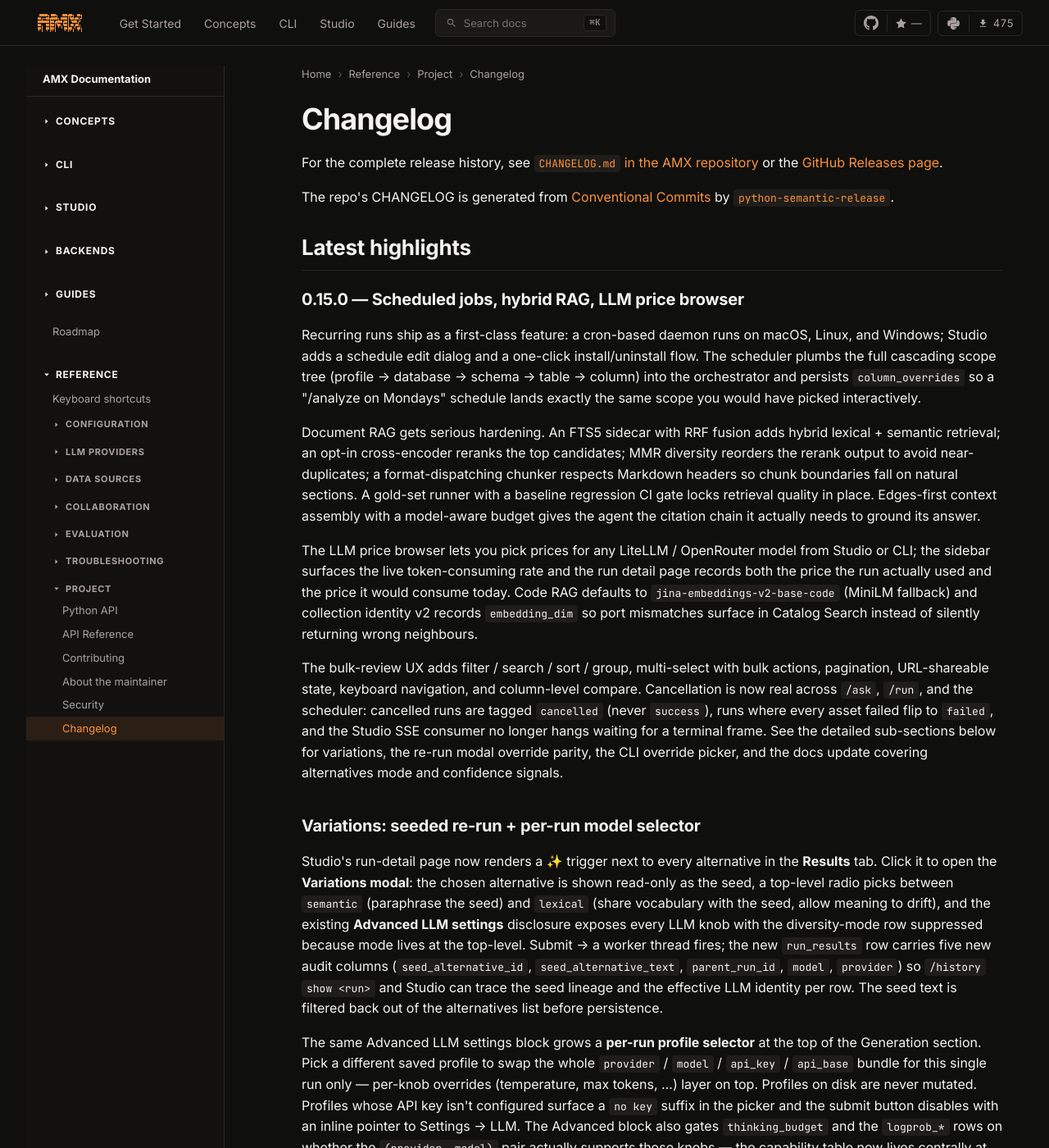
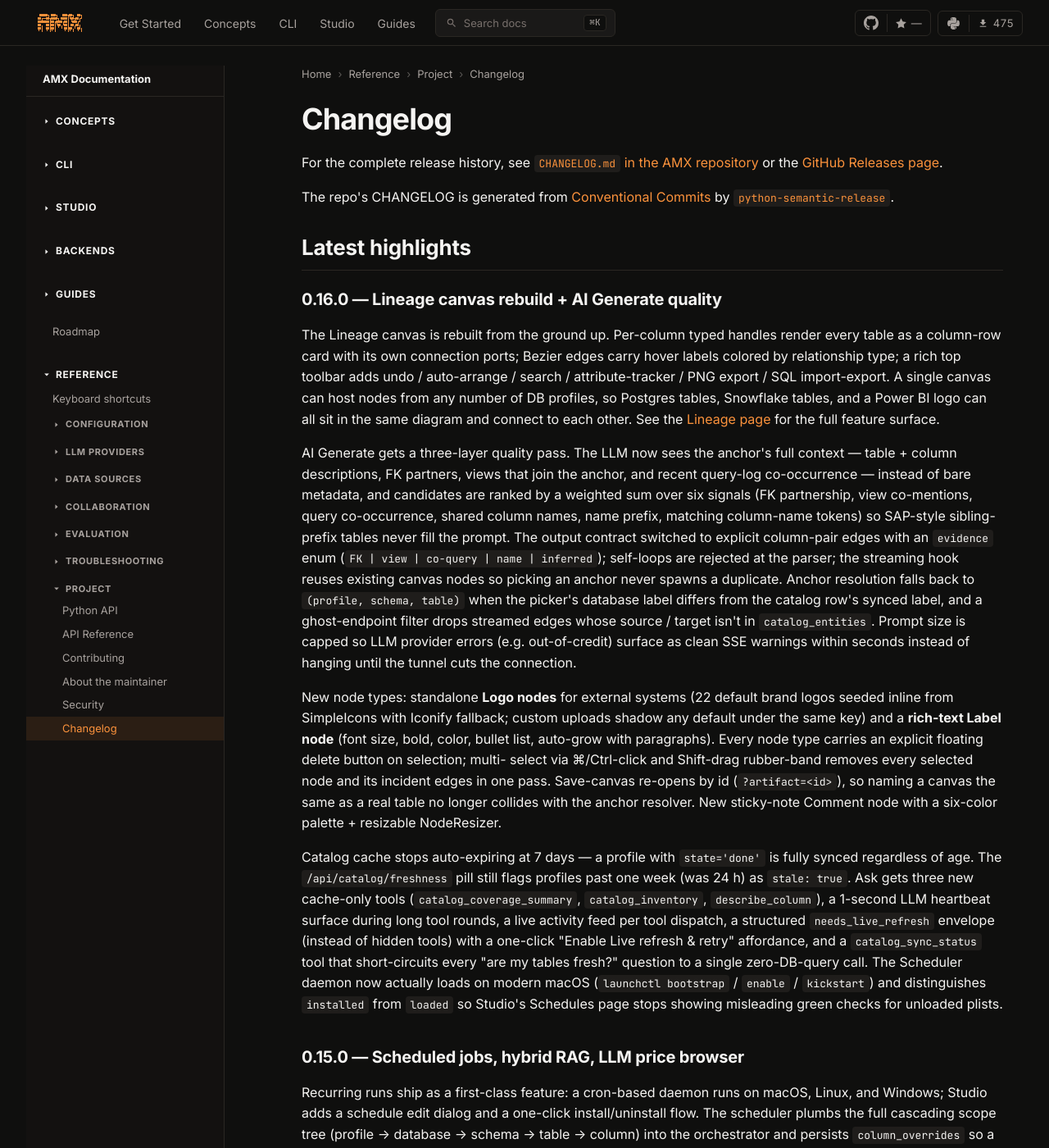
Before and after one commit to omeryasirkucuk/amx-docs, an MkDocs documentation site: the page built from docs/changelog.md, in a window 1280 px wide and 1400 px high. Shown: the whole window at 82% size. Built offline with MkDocs 1.6.1 and Material for MkDocs 9.7.7, drawn with Linux system fonts in a browser that asks for light colours; comment, search, counter and statistics services are not loaded.

Commit message:
docs: add Lineage page + 0.16.0 highlights (canvas rebuild + AI Generate quality)

```diff
--- a/docs/changelog.md
+++ b/docs/changelog.md
@@ -7,6 +7,65 @@
 by [`python-semantic-release`](https://python-semantic-release.readthedocs.io/).
 
 ## Latest highlights
+
+### 0.16.0 — Lineage canvas rebuild + AI Generate quality
+
+The Lineage canvas is rebuilt from the ground up. Per-column typed
+handles render every table as a column-row card with its own
+connection ports; Bezier edges carry hover labels colored by
+relationship type; a rich top toolbar adds undo / auto-arrange /
+search / attribute-tracker / PNG export / SQL import-export. A
+single canvas can host nodes from any number of DB profiles, so
+Postgres tables, Snowflake tables, and a Power BI logo can all
+sit in the same diagram and connect to each other. See the
+[Lineage page](studio/lineage.md) for the full feature surface.
+
+AI Generate gets a three-layer quality pass. The LLM now sees the
+anchor's full context — table + column descriptions, FK partners,
+views that join the anchor, and recent query-log co-occurrence —
+instead of bare metadata, and candidates are ranked by a weighted
+sum over six signals (FK partnership, view co-mentions, query
+co-occurrence, shared column names, name prefix, matching
+column-name tokens) so SAP-style sibling-prefix tables never fill
+the prompt. The output contract switched to explicit column-pair
+edges with an `evidence` enum (`FK | view | co-query | name |
+inferred`); self-loops are rejected at the parser; the streaming
+hook reuses existing canvas nodes so picking an anchor never spawns
+a duplicate. Anchor resolution falls back to `(profile, schema,
+table)` when the picker's database label differs from the catalog
+row's synced label, and a ghost-endpoint filter drops streamed
+edges whose source / target isn't in `catalog_entities`. Prompt
+size is capped so LLM provider errors (e.g. out-of-credit) surface
+as clean SSE warnings within seconds instead of hanging until the
+tunnel cuts the connection.
+
+New node types: standalone **Logo nodes** for external systems
+(22 default brand logos seeded inline from SimpleIcons with
+Iconify fallback; custom uploads shadow any default under the
+same key) and a **rich-text Label node** (font size, bold,
+color, bullet list, auto-grow with paragraphs). Every node type
+carries an explicit floating delete button on selection; multi-
+select via ⌘/Ctrl-click and Shift-drag rubber-band removes every
+selected node and its incident edges in one pass. Save-canvas
+re-opens by id (`?artifact=<id>`), so naming a canvas the same as
+a real table no longer collides with the anchor resolver. New
+sticky-note Comment node with a six-color palette + resizable
+NodeResizer.
+
+Catalog cache stops auto-expiring at 7 days — a profile with
+`state='done'` is fully synced regardless of age. The
+`/api/catalog/freshness` pill still flags profiles past one week
+(was 24 h) as `stale: true`. Ask gets three new cache-only tools
+(`catalog_coverage_summary`, `catalog_inventory`, `describe_column`),
+a 1-second LLM heartbeat surface during long tool rounds, a live
+activity feed per tool dispatch, a structured `needs_live_refresh`
+envelope (instead of hidden tools) with a one-click "Enable Live
+refresh & retry" affordance, and a `catalog_sync_status` tool that
+short-circuits every "are my tables fresh?" question to a single
+zero-DB-query call. The Scheduler daemon now actually loads on
+modern macOS (`launchctl bootstrap` / `enable` / `kickstart`) and
+distinguishes `installed` from `loaded` so Studio's Schedules page
+stops showing misleading green checks for unloaded plists.
 
 ### 0.15.0 — Scheduled jobs, hybrid RAG, LLM price browser
 
--- a/mkdocs.yml
+++ b/mkdocs.yml
@@ -157,6 +157,7 @@
       - Overview: studio/overview.md
       - Workspace:
           - Browse: studio/browse.md
+          - Lineage: studio/lineage.md
           - Audit: studio/audit.md
       - Runs & analysis:
           - Runs: studio/runs.md
```
Also changed, not shown: docs/studio/lineage.md (added, +125 -0 lines).
